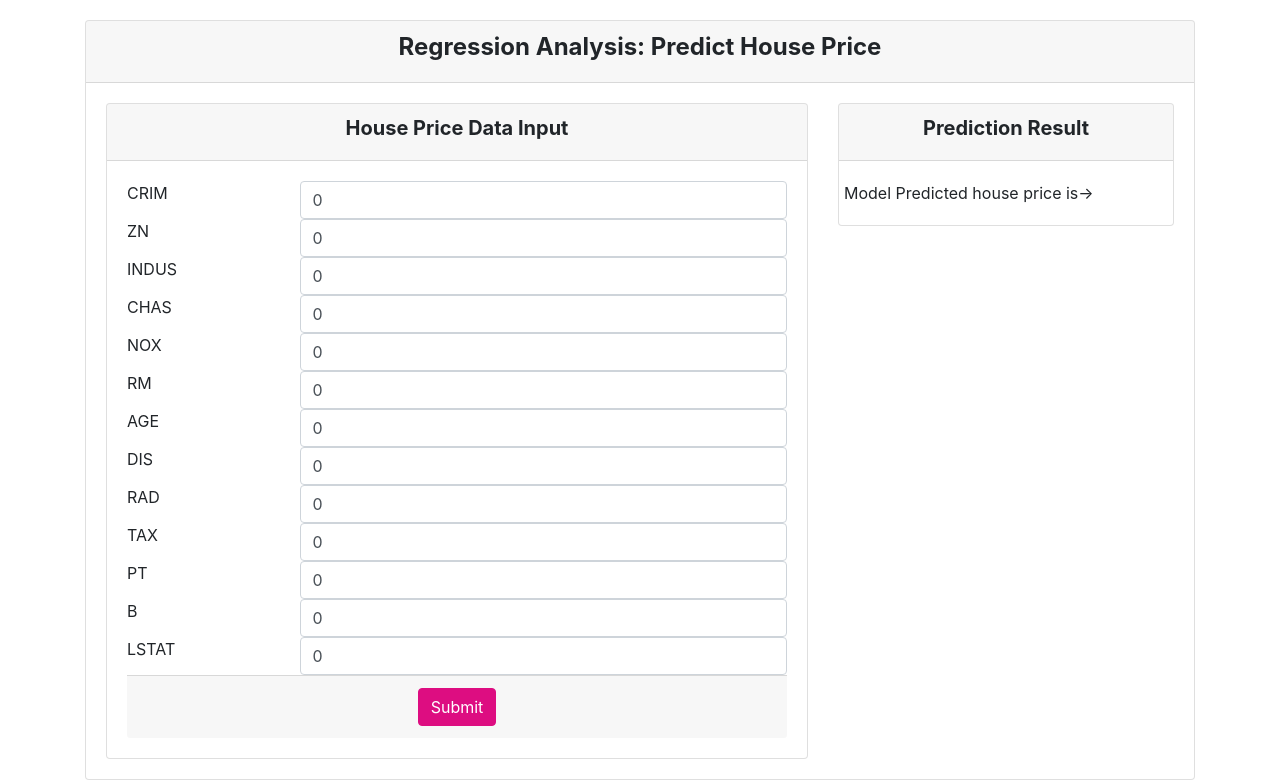
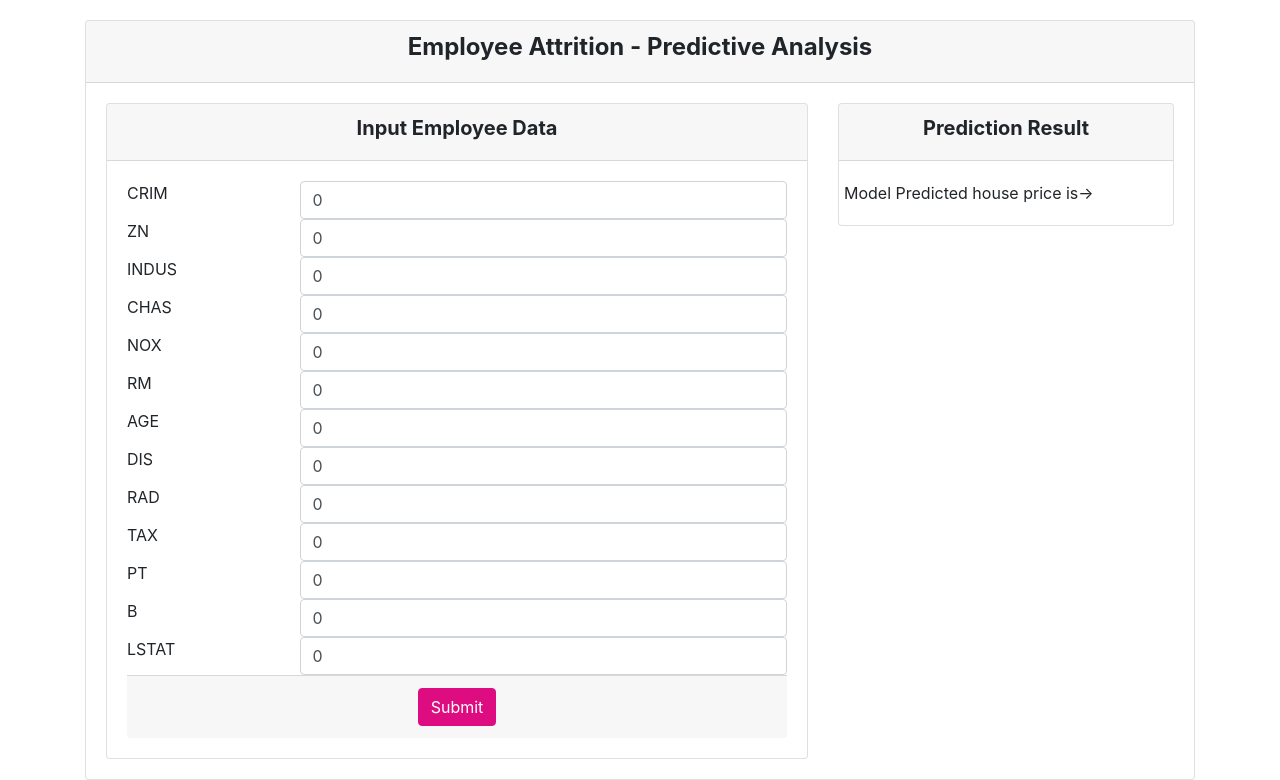
Before and after one commit to TripathiAshutosh/hr-analytics, a Flask app: page /pred-dashboard in a window 1280 px wide. Shown: the part 56-836 px from the top of the page. Run offline with Flask 2, Linux system fonts and the light colour scheme; some libraries are stand-ins or nearby versions.

Commit message:
pred dashboard

```diff
--- a/templates/Dashboards/pred-dashboard.html
+++ b/templates/Dashboards/pred-dashboard.html
@@ -8,12 +8,12 @@
 
 <div class="container" style="margin-top: 20px;">
     <div class="card">
-        <div class="card-header text-center"><h4><b>Regression Analysis: Predict House Price</b></h4></div>
+        <div class="card-header text-center"><h4><b>Employee Attrition - Predictive Analysis</b></h4></div>
         <div class="card-body">
     <div class="row">
         <div class="col-md-8">
             <div class="card">
-                <div class="card-header text-center"><h5><b>House Price Data Input</b></h5></div>
+                <div class="card-header text-center"><h5><b>Input Employee Data</b></h5></div>
                 <form id="inputForm">
                 <div class="card-body">
 
```
